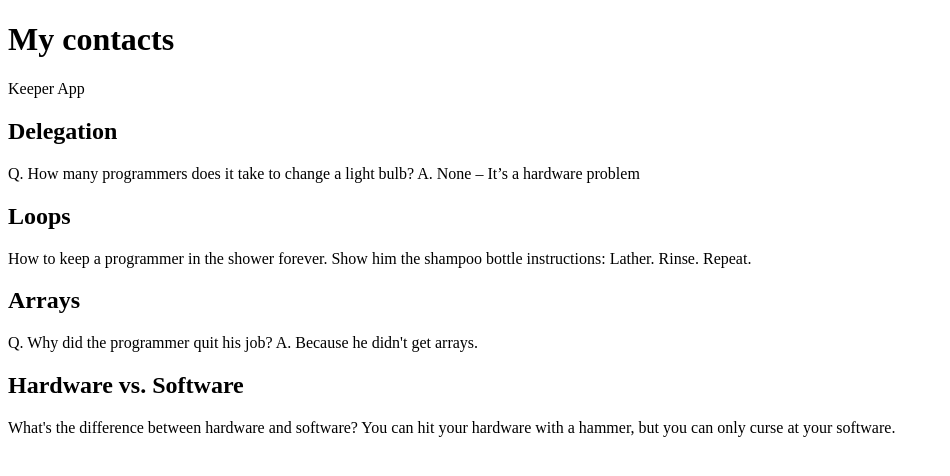
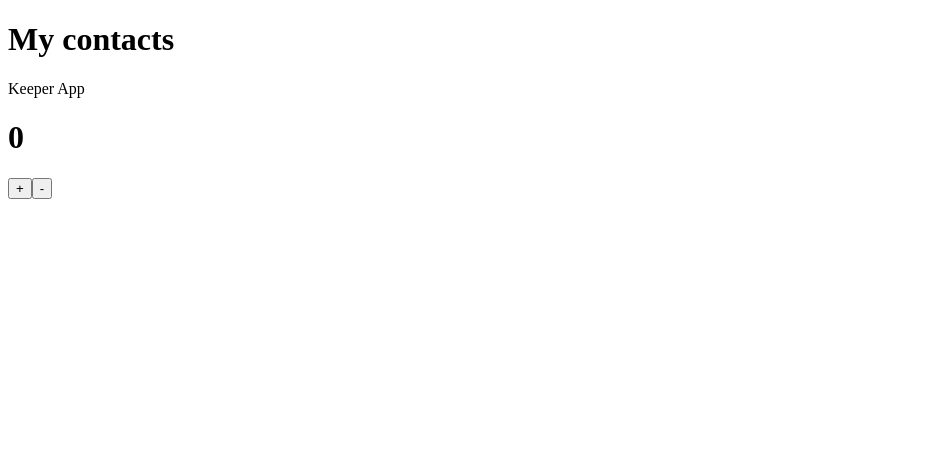
Before and after one commit to Coding-major/react-practise, a React (Create React App) app: page / in a window 1280 px wide. Shown: the top 476 px of the page, without its empty margins (0-950 px from the left). Built offline with nearby package versions, Linux system fonts and the light colour scheme; the HTML template or start-up script is replaced by a standard one.

Commit message:
use state beginning with simple number increament and decreament

```diff
--- a/public/style.css
+++ b/public/style.css
@@ -38,7 +38,7 @@ footer p {
 
 .main {
   display: flex;
-  flex-direction: row;
+  flex-direction: column;
   flex-wrap: wrap;
 }
 
--- a/src/components/App.jsx
+++ b/src/components/App.jsx
@@ -1,17 +1,31 @@
-import React from "react";
+import React, {useState} from "react";
 import Header from "./Header"
 import notes from "../list"
 import Note from "./notes";
 
 
+
 function App() {
+
+    const [begin, setBegin] = useState(0);
+
+    function increase() {
+        setBegin(begin + 1)
+    }
+
+    function decrease() {
+        setBegin(begin - 1)
+    }
+
     return (
         <div>
             <Header />
             <div className="main">
-                {notes.map((note) => {
-                    return <Note title={note.title} content={note.content} />
-                })}
+                <h1>{begin}</h1>
+
+                    <button onClick={increase}>+</button>
+                    <button onClick={decrease}>-</button>
+
             </div>
             <footer />
         </div>
```
